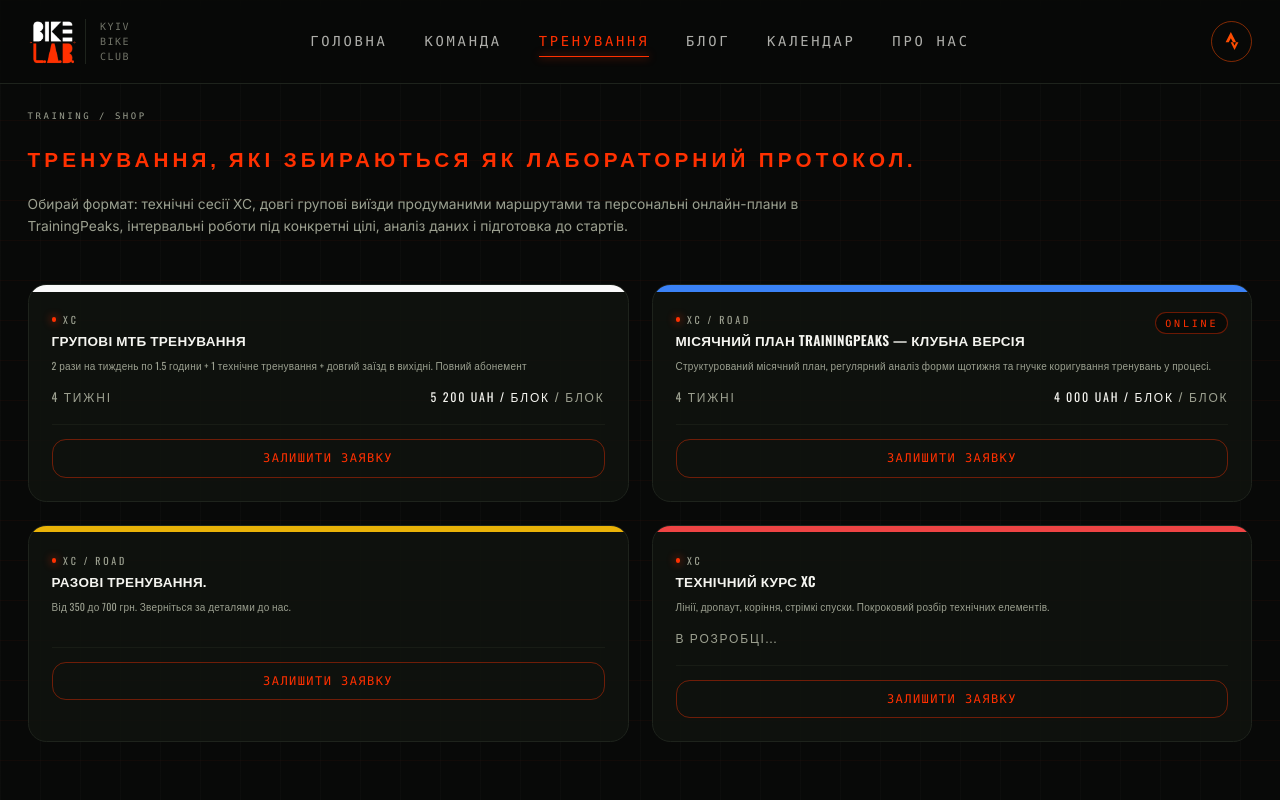
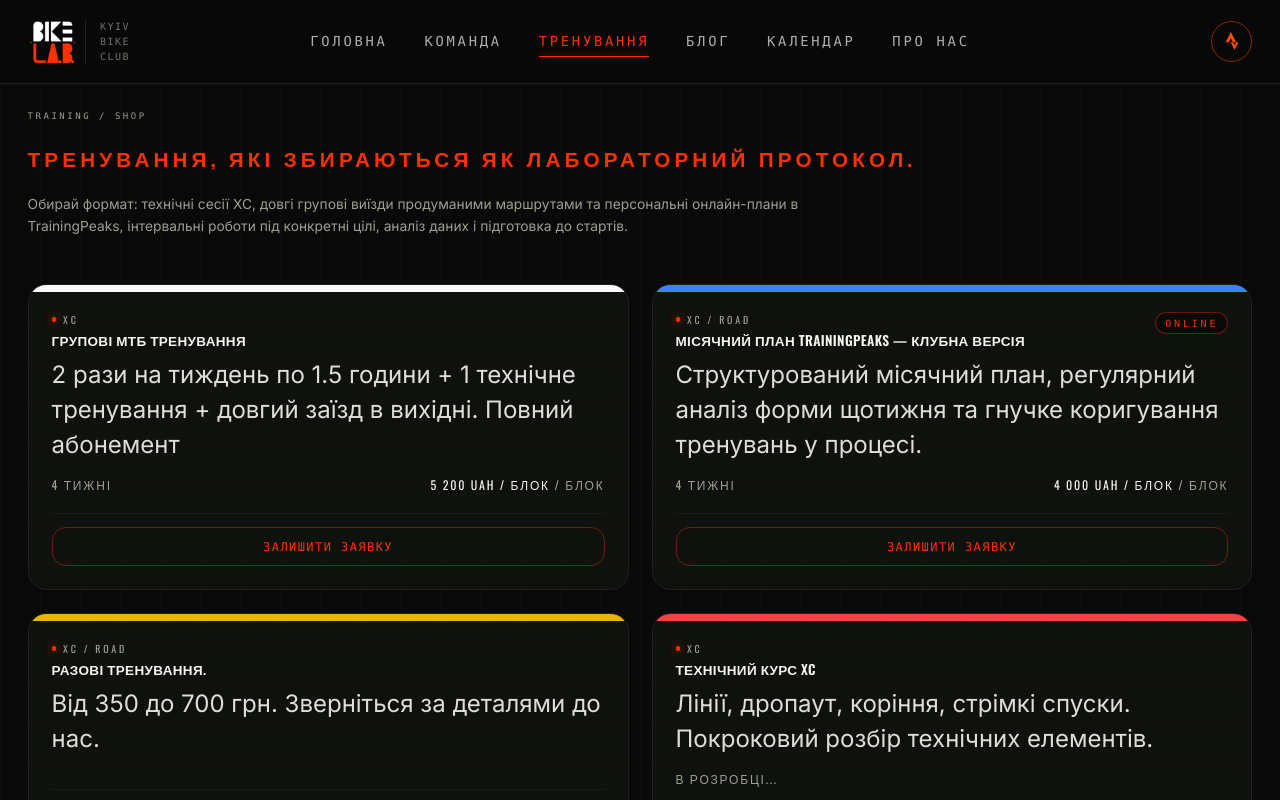
Before and after one commit to VasileAdicto/bikelab-site, a Next.js app: page /training in a window 1280 px wide. Shown: the top 800 px of the page. Built offline with nearby package versions, Linux system fonts and the light colour scheme.

Commit message:
Refactor description styling in TrainingCard component to enhance readability with updated font size and family.

```diff
--- a/src/components/training-card.tsx
+++ b/src/components/training-card.tsx
@@ -84,8 +84,8 @@ export function TrainingCard({
         </div>
 
         <p
-          className="mt-2 card-desc text-muted text-[22px] leading-relaxed"
-          style={{ fontFamily: "var(--font-heading), var(--font-sans), sans-serif" }}
+          className="mt-2 text-foreground/90 text-[22px] md:text-[24px] leading-[1.45] tracking-normal"
+          style={{ fontFamily: "var(--font-sans), ui-sans-serif, system-ui, sans-serif" }}
         >
           {description}
         </p>
```
